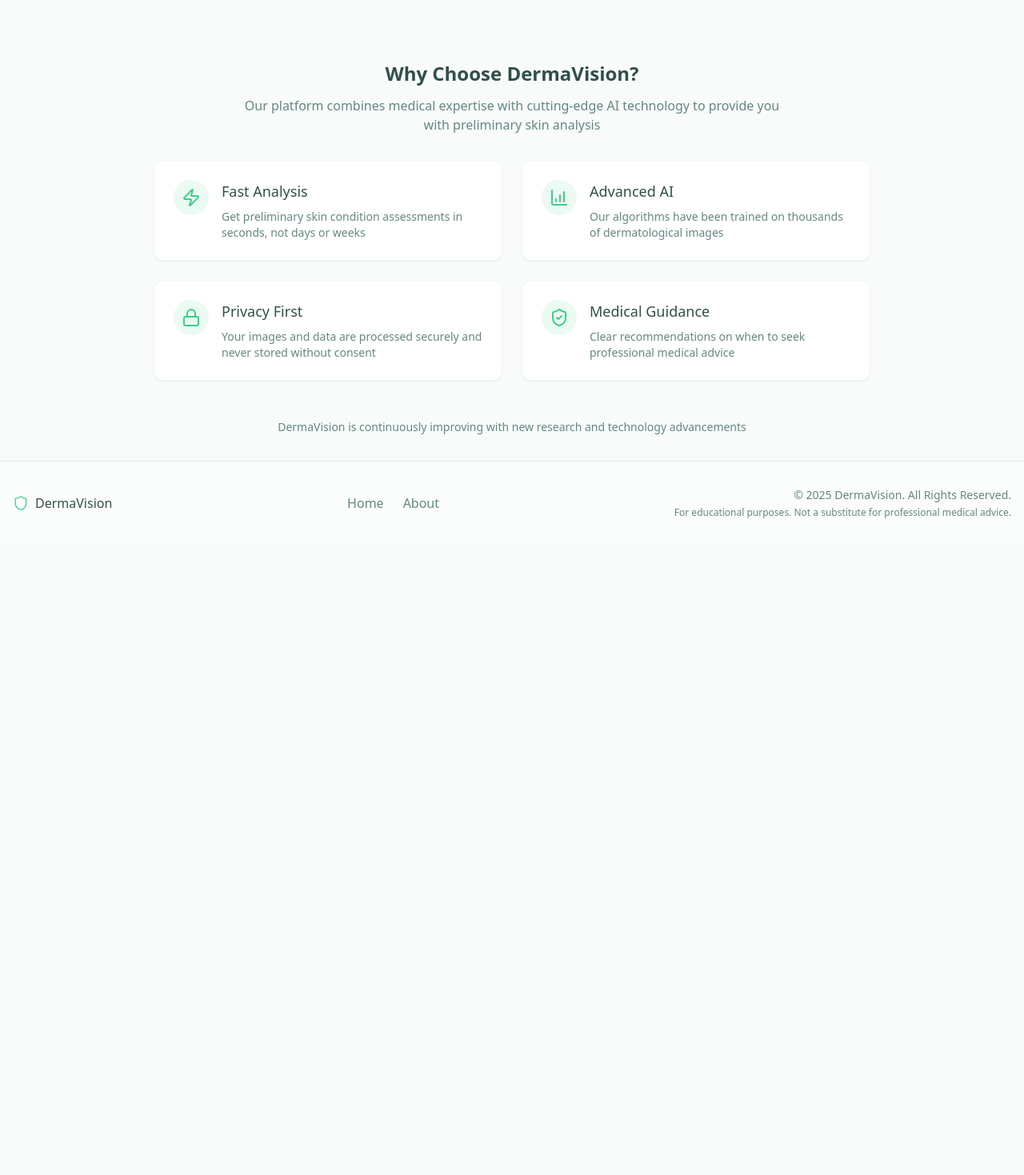
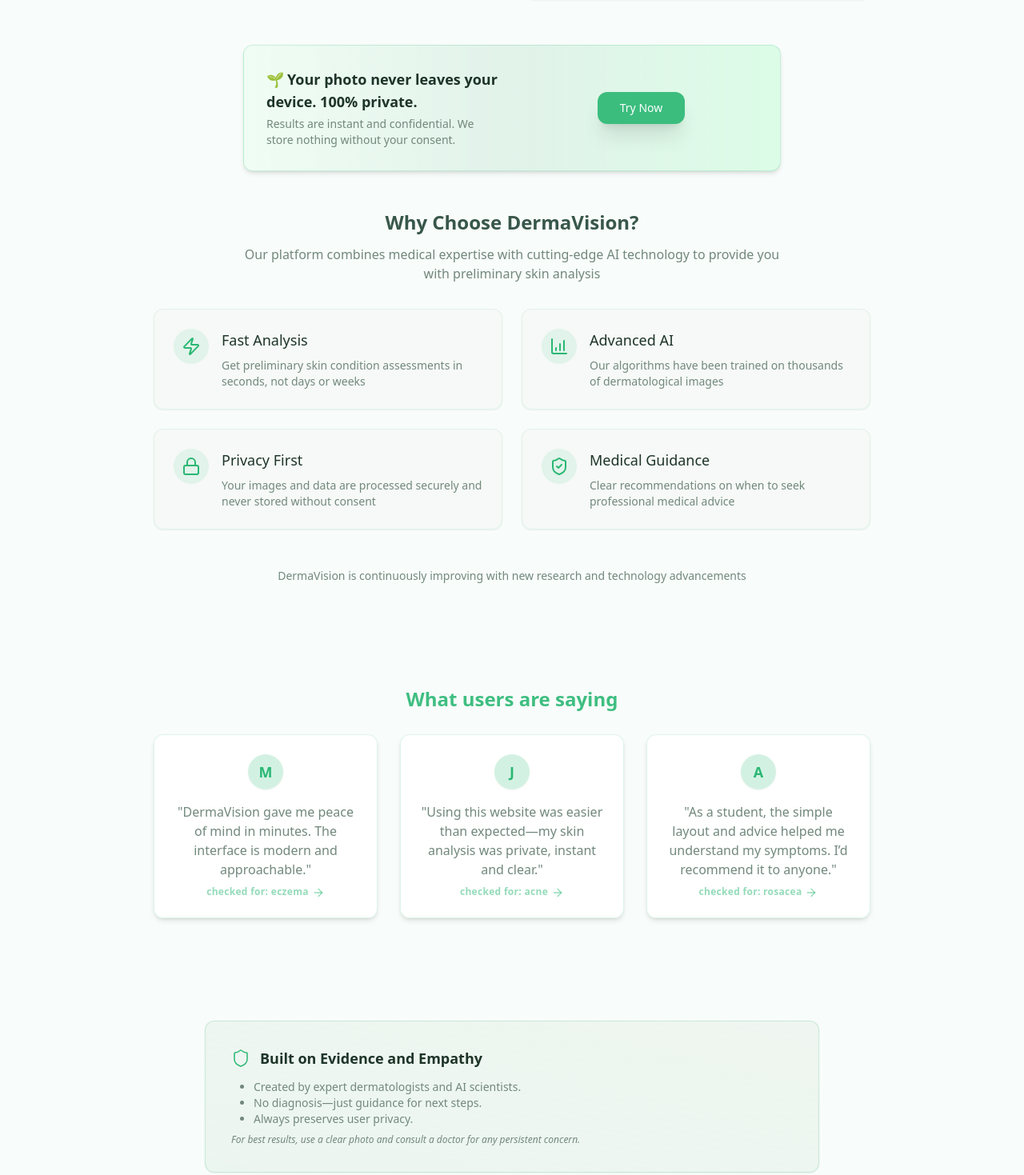
Before and after one commit to dip051030/skin-glow-detect-now, a React (Vite) app: page / in a window 1280 px wide. Shown: the part 701-2170 px from the top of the page at 80% size. Before the commit the page ends 1382 px from the top, so only its background shows below. Built offline with nearby package versions, Linux system fonts and the light colour scheme.

Commit message:
Refactor: Final code changes
Update all files to the final state.

```diff
--- /dev/null
+++ b/src/components/Testimonials.tsx
@@ -0,0 +1,38 @@
+
+import { Card } from "@/components/ui/card";
+import { ArrowRight } from "lucide-react";
+
+const testim = [
+  {
+    name: "Maria G.",
+    text: "DermaVision gave me peace of mind in minutes. The interface is modern and approachable.",
+    disease: "checked for: eczema"
+  },
+  {
+    name: "James L.",
+    text: "Using this website was easier than expected—my skin analysis was private, instant and clear.",
+    disease: "checked for: acne"
+  },
+  {
+    name: "Amira S.",
+    text: "As a student, the simple layout and advice helped me understand my symptoms. I’d recommend it to anyone.",
+    disease: "checked for: rosacea"
+  }
+];
+
+const Testimonials = () => (
+  <section aria-label="Testimonials" className="max-w-4xl mx-auto py-12">
+    <h3 className="text-2xl font-bold mb-7 text-center text-primary/90">What users are saying</h3>
+    <div className="grid sm:grid-cols-2 md:grid-cols-3 gap-7">
+      {testim.map((t, i) => (
+        <Card key={t.name} className="p-6 flex flex-col items-center min-h-[210px] border-primary/15 bg-white/80 shadow-md hover-lift animate-popup" style={{ animationDelay: `${80 + i * 40}ms` }}>
+          <div className="w-11 h-11 flex items-center justify-center rounded-full bg-primary/20 mb-4 text-primary font-bold text-lg uppercase shadow-sm">{t.name[0]}</div>
+          <div className="text-muted-foreground text-md text-center mb-2">"{t.text}"</div>
+          <div className="text-xs text-primary/50 font-semibold lowercase tracking-wide flex items-center gap-1">{t.disease}<ArrowRight className="inline w-4 h-4 -mb-0.5" /></div>
+        </Card>
+      ))}
+    </div>
+  </section>
+);
+
+export default Testimonials;
--- a/src/index.css
+++ b/src/index.css
@@ -1,87 +1,55 @@
-
 @tailwind base;
 @tailwind components;
 @tailwind utilities;
 
 @layer base {
   :root {
-    --background: 160 30% 98%;
-    --foreground: 170 25% 25%;
-
-    --card: 0 0% 100%;
-    --card-foreground: 170 25% 25%;
-
-    --popover: 0 0% 100%;
-    --popover-foreground: 170 25% 25%;
-
-    --primary: 152 60% 52%;
-    --primary-foreground: 152 80% 98%;
-
-    --secondary: 120 40% 85%;
-    --secondary-foreground: 120 40% 30%;
-
-    --muted: 170 20% 96%;
-    --muted-foreground: 170 16% 46%;
-
-    --accent: 152 60% 94%;
-    --accent-foreground: 152 60% 30%;
-
-    --destructive: 0 84.2% 60.2%;
-    --destructive-foreground: 170 40% 98%;
-
-    --border: 170 20% 90%;
-    --input: 170 20% 90%;
-    --ring: 152 60% 52%;
-
+    --background: 151 32% 98%;             /* Soft Mint */
+    --foreground: 157 22% 28%;             /* Muted Olive */
+    --card: 153 18% 97%;
+    --card-foreground: 151 27% 16%;
+    --popover: 155 16% 98%;
+    --popover-foreground: 157 14% 34%;
+    --primary: 151 63% 44%;                /* Healing Green */
+    --primary-foreground: 152 66% 98%;
+    --secondary: 119 32% 87%;              /* Gentle Sage */
+    --secondary-foreground: 120 33% 27%;
+    --muted: 148 24% 92%;                  /* Light Tea */
+    --muted-foreground: 151 9% 49%;
+    --accent: 148 24% 92%;
+    --accent-foreground: 154 80% 32%;
+    --destructive: 6 72% 52%;
+    --destructive-foreground: 151 32% 97%;
+    --border: 151 19% 85%;
+    --input: 151 18% 85%;
+    --ring: 152 52% 49%;
     --radius: 0.75rem;
 
-    --sidebar-background: 160 20% 98%;
-    --sidebar-foreground: 170 20% 26%;
-    --sidebar-primary: 170 20% 10%;
-    --sidebar-primary-foreground: 160 20% 98%;
-    --sidebar-accent: 170 20% 95%;
-    --sidebar-accent-foreground: 170 20% 10%;
-    --sidebar-border: 120 15% 90%;
-    --sidebar-ring: 155 50% 60%;
+    /* Overlay Greens */
+    --overlay-soft: 151 62% 94%;
   }
 
   .dark {
-    --background: 170 25% 10%;
-    --foreground: 160 20% 98%;
-
-    --card: 170 25% 12%;
-    --card-foreground: 160 20% 98%;
-
-    --popover: 170 25% 12%;
-    --popover-foreground: 160 20% 98%;
-
-    --primary: 152 55% 45%;
-    --primary-foreground: 160 20% 98%;
-
-    --secondary: 120 25% 50%;
-    --secondary-foreground: 120 20% 98%;
-
-    --muted: 170 32% 17%;
-    --muted-foreground: 170 20% 65%;
-
-    --accent: 152 40% 20%;
-    --accent-foreground: 152 50% 90%;
-
-    --destructive: 0 62.8% 30.6%;
-    --destructive-foreground: 160 20% 98%;
-
-    --border: 170 32% 17%;
-    --input: 170 32% 17%;
-    --ring: 152 55% 45%;
-
-    --sidebar-background: 170 20% 10%;
-    --sidebar-foreground: 170 20% 95%;
-    --sidebar-primary: 155 35% 48%;
-    --sidebar-primary-foreground: 0 0% 100%;
-    --sidebar-accent: 170 20% 15%;
-    --sidebar-accent-foreground: 170 20% 95%;
-    --sidebar-border: 170 20% 15%;
-    --sidebar-ring: 155 50% 60%;
+    --background: 151 32% 11%;
+    --foreground: 151 22% 96%;
+    --card: 151 23% 16%;
+    --card-foreground: 151 63% 90%;
+    --popover: 151 30% 12%;
+    --popover-foreground: 151 63% 90%;
+    --primary: 151 60% 42%;
+    --primary-foreground: 152 66% 98%;
+    --secondary: 119 22% 33%;
+    --secondary-foreground: 119 50% 90%;
+    --muted: 148 13% 23%;
+    --muted-foreground: 151 9% 69%;
+    --accent: 148 20% 22%;
+    --accent-foreground: 148 40% 88%;
+    --destructive: 6 74% 37%;
+    --destructive-foreground: 151 32% 97%;
+    --border: 151 15% 23%;
+    --input: 151 15% 23%;
+    --ring: 151 50% 39%;
+    --overlay-soft: 151 53% 19%;
   }
 }
 
@@ -91,8 +59,46 @@
   }
 
   body {
-    @apply bg-background text-foreground;
+    @apply bg-background text-foreground font-sans;
   }
+}
+
+/* POP-UP MODALS & CARDS */
+@keyframes popup-fade-in {
+  0% {
+    opacity: 0;
+    transform: scale(0.96) translateY(30px);
+  }
+  80% {
+    opacity: 0.8;
+    transform: scale(1.04) translateY(-3px);
+  }
+  100% {
+    opacity: 1;
+    transform: scale(1) translateY(0);
+  }
+}
+
+.animate-popup {
+  animation: popup-fade-in 0.45s cubic-bezier(0.55, 0, 0.45, 1) forwards;
+}
+
+@keyframes button-bounce {
+  0% { transform: scale(1);}
+  45% { transform: scale(1.09);}
+  80% { transform: scale(0.98);}
+  100% { transform: scale(1);}
+}
+.animate-button-bounce {
+  animation: button-bounce 0.33s cubic-bezier(0.42,0,0.58,1);
+}
+
+@keyframes enter-up {
+  0% { opacity:0; transform: translateY(20px);}
+  100% { opacity:1; transform: translateY(0);}
+}
+.animate-enter-up {
+  animation: enter-up 0.5s 0.09s cubic-bezier(.56,0,.42,1) both;
 }
 
 /* Add animations for toast notifications */
--- a/src/pages/Index.tsx
+++ b/src/pages/Index.tsx
@@ -1,4 +1,3 @@
-
 import { useState } from "react";
 import { Link } from "react-router-dom";
 import { Button } from "@/components/ui/button";
@@ -12,6 +11,7 @@ import { processImage, revokeImagePreview, type DetectionResult as DetectionResu
 import { showNotification } from "@/components/Notification";
 import FeaturesOverview from "@/components/FeaturesOverview";
 import ButtonGroup from "@/components/ButtonGroup";
+import Testimonials from "@/components/Testimonials";
 
 const Index = () => {
   const [selectedImage, setSelectedImage] = useState<File | null>(null);
@@ -84,7 +84,7 @@ const Index = () => {
 
   return (
     <div className="min-h-screen flex flex-col bg-background">
-      <header className="py-6 border-b border-border bg-card/50 shadow-sm">
+      <header className="py-6 md:pb-7 border-b border-border bg-card/50 shadow-sm animate-popup">
         <div className="container mx-auto px-4 flex items-center justify-between">
           <div className="flex items-center gap-3">
             <Shield className="w-8 h-8 text-primary animate-float" strokeWidth={1.5} />
@@ -107,20 +107,20 @@ const Index = () => {
         </div>
       </header>
 
-      <main className="flex-1 py-8 px-4 container mx-auto">
+      <main className="flex-1 py-10 px-4 container mx-auto">
         <div className="max-w-4xl mx-auto">
-          <div className="relative mb-12">
+          <div className="relative mb-12 animate-popup">
             <div className="absolute -z-10 w-72 h-72 bg-primary/10 rounded-full blur-3xl opacity-50 -top-20 -right-20"></div>
-            <h2 className="text-2xl md:text-3xl font-semibold mb-3 text-center animate-fade-in">
+            <h2 className="text-3xl md:text-4xl font-bold mb-4 text-center animate-fade-in">
               {!selectedImage
-                ? "AI-Powered Skin Analysis"
+                ? "Feel Confident About Your Skin Health"
                 : result
                   ? "Detailed Detection Result"
                   : "Analyzing your image..."}
             </h2>
             <p className="text-center text-muted-foreground max-w-xl mx-auto animate-fade-in" style={{ animationDelay: "100ms" }}>
               {!selectedImage
-                ? "Upload a skin image and get instant AI analysis to identify potential skin conditions"
+                ? "Just upload a skin photo and DermaVision’s AI gives you quick, private, research-backed guidance for next steps."
                 : result
                   ? "Review the preliminary assessment of your skin image"
                   : "Our AI is carefully examining your skin image..."}
@@ -128,17 +128,63 @@ const Index = () => {
           </div>
 
           {!selectedImage ? (
-            <div className="grid md:grid-cols-2 gap-8">
-              <div className="animate-fade-in">
+            <>
+              <div className="flex flex-col md:flex-row gap-8 items-stretch animate-popup">
+                <div className="flex-1 animate-enter-up">
                   <ImageUploader onImageSelected={handleImageSelected} />
                 </div>
-              <div className="animate-fade-in" style={{ animationDelay: "200ms" }}>
+                <div className="flex-1 animate-enter-up" style={{ animationDelay: "120ms" }}>
                   <UploadGuide />
                 </div>
               </div>
+              <div className="mt-14 mb-12 animate-popup" style={{ animationDelay: "190ms" }}>
+                <Card className="max-w-2xl mx-auto bg-gradient-to-r from-green-50 via-primary/10 to-green-100 border-primary/20 shadow-md hover-lift">
+                  <div className="flex flex-col md:flex-row items-center p-7 gap-8">
+                    <div className="flex-1 text-center md:text-left">
+                      <h3 className="text-lg font-semibold mb-1">
+                        <span role="img" aria-label="leaf" className="mr-1">🌱</span>
+                        Your photo never leaves your device. 100% private.
+                      </h3>
+                      <p className="text-sm text-muted-foreground">
+                        Results are instant and confidential. We store nothing without your consent.
+                      </p>
+                    </div>
+                    <div className="flex-1 flex flex-col gap-2 items-center justify-center mt-3 md:mt-0">
+                      <Button
+                        className="w-full md:w-auto bg-primary/90 hover:bg-primary text-white px-7 py-3 animate-button-bounce shadow-xl rounded-lg"
+                        onClick={() => {
+                          document.querySelector<HTMLInputElement>("input[type='file']")?.click()
+                        }}
+                      >Try Now</Button>
+                    </div>
+                  </div>
+                </Card>
+              </div>
+              <div className="mt-18 animate-fade-in" style={{ animationDelay: "240ms" }}>
+                <FeaturesOverview />
+              </div>
+              <div className="mt-20 animate-popup" style={{ animationDelay: "320ms" }}>
+                <Testimonials />
+              </div>
+              <div className="mt-20 animate-popup" style={{ animationDelay: "400ms" }}>
+                <Card className="bg-gradient-to-tr from-primary/5 to-secondary/20 border-primary/20 hover-lift max-w-3xl mx-auto">
+                  <div className="p-8">
+                    <div className="flex items-center gap-3 mb-3"><Shield className="w-6 h-6 text-primary" strokeWidth={1.5} /><h3 className="font-semibold text-lg">Built on Evidence and Empathy</h3></div>
+                    <ul className="list-disc ml-7 text-sm text-muted-foreground mb-2">
+                      <li>Created by expert dermatologists and AI scientists.</li>
+                      <li>No diagnosis—just guidance for next steps.</li>
+                      <li>Always preserves user privacy.</li>
+                    </ul>
+                    <p className="text-xs mt-2 text-muted-foreground italic">
+                      For best results, use a clear photo and consult a doctor for any persistent concern.
+                    </p>
+                  </div>
+                </Card>
+              </div>
+            </>
           ) : (
-            <div className="space-y-6">
-              <Tabs value={activeTab} onValueChange={setActiveTab} className="w-full">
+            <div className="space-y-8">
+              <Tabs value={activeTab} onValueChange={setActiveTab} className="w-full animate-popup">
                 <TabsList className="grid w-full max-w-md mx-auto grid-cols-2 mb-6">
                   <TabsTrigger value="upload" className="transition-all duration-300">
                     <Upload className="mr-2 h-4 w-4" />
@@ -151,10 +197,10 @@ const Index = () => {
                 </TabsList>
 
                 <TabsContent value="upload" className="animate-fade-in">
-                  <Card className="p-6 border-primary/20 bg-gradient-to-b from-background to-primary/5 shadow-md">
+                  <Card className="p-6 border-primary/20 bg-gradient-to-b from-background to-primary/5 shadow-md animate-popup">
                     <div className="flex justify-center mb-4">
                       {previewUrl && (
-                        <div className="relative rounded-lg overflow-hidden border-2 border-primary/20 shadow-lg transition-all hover:scale-[1.01] duration-300">
+                        <div className="relative rounded-lg overflow-hidden border-2 border-primary/20 shadow-lg transition-all hover:scale-[1.01] duration-300 animate-popup">
                           <img
                             src={previewUrl}
                             alt="Selected skin"
@@ -163,13 +209,13 @@ const Index = () => {
                         </div>
                       )}
                     </div>
-
+                    <div className="flex justify-center mb-2">
                       <ButtonGroup spacing="normal" align="center">
                         {!isProcessing ? (
                           <>
                             <Button
                               onClick={handleDetection}
-                            className="animate-scale-up bg-primary hover:bg-primary/90 shadow-lg transition-all hover:shadow-xl"
+                              className="bg-primary shadow-md px-7 py-2 rounded-md font-medium text-white hover:bg-primary/90 animate-button-bounce"
                               disabled={!selectedImage}
                             >
                               Analyze Image
@@ -177,19 +223,20 @@ const Index = () => {
                             <Button
                               variant="outline"
                               onClick={handleReset}
-                            className="animate-scale-up border-primary/30 hover:bg-primary/10"
+                              className="border-primary/30 px-6 hover:bg-primary/10 text-primary"
                             >
                               <RefreshCw className="h-4 w-4 mr-2" />
                               Reset
                             </Button>
                           </>
                         ) : (
-                        <Button disabled className="animate-pulse bg-primary/80">
+                          <Button disabled className="bg-primary/80 text-white animate-pulse px-7">
                             <Loader2 className="h-4 w-4 mr-2 animate-spin-slow" />
                             Analyzing...
                           </Button>
                         )}
                       </ButtonGroup>
+                    </div>
                   </Card>
                 </TabsContent>
 
@@ -197,59 +244,51 @@ const Index = () => {
                   {result && (
                     <>
                       <DetectionResult result={result} previewUrl={previewUrl} />
-
+                      <div className="flex justify-center mt-6">
                         <ButtonGroup spacing="normal" align="center">
                           <Button
                             variant="outline"
                             onClick={handleReset}
-                          className="animate-scale-up border-primary/30 hover:bg-primary/10"
+                            className="border-primary/30 px-6 hover:bg-primary/10 text-primary"
                           >
                             <RefreshCw className="h-4 w-4 mr-2" />
                             Try Another Image
                           </Button>
                         </ButtonGroup>
+                      </div>
                     </>
                   )}
                 </TabsContent>
               </Tabs>
             </div>
           )}
-
-          {!selectedImage && (
-            <div className="mt-24 animate-fade-in" style={{ animationDelay: "300ms" }}>
-              <FeaturesOverview />
-            </div>
-          )}
         </div>
       </main>
 
-      <footer className="py-8 border-t border-border bg-card/50">
+      <footer className="py-8 border-t border-border bg-card/70 animate-popup mt-12">
         <div className="container mx-auto px-4">
           <div className="flex flex-col md:flex-row justify-between items-center gap-4">
             <div className="flex items-center gap-2">
               <Shield className="w-5 h-5 text-primary" strokeWidth={1.5} />
               <span className="font-medium">DermaVision</span>
             </div>
-
-            <ButtonGroup align="center" spacing="wide" className="md:hidden">
-              <Link to="/" className="text-muted-foreground hover:text-primary transition-colors">
+            <ButtonGroup align="center" spacing="wide" className="md:hidden mt-3">
+              <Link to="/" className="text-muted-foreground hover:text-primary transition-colors font-medium">
                 Home
               </Link>
-              <Link to="/about" className="text-muted-foreground hover:text-primary transition-colors">
+              <Link to="/about" className="text-muted-foreground hover:text-primary transition-colors font-medium">
                 About
               </Link>
             </ButtonGroup>
-
-            <div className="hidden md:flex gap-6">
-              <Link to="/" className="text-muted-foreground hover:text-primary transition-colors">
+            <div className="hidden md:flex gap-8">
+              <Link to="/" className="text-muted-foreground hover:text-primary font-medium transition-colors">
                 Home
               </Link>
-              <Link to="/about" className="text-muted-foreground hover:text-primary transition-colors">
+              <Link to="/about" className="text-muted-foreground hover:text-primary font-medium transition-colors">
                 About
               </Link>
             </div>
-
-            <p className="text-sm text-muted-foreground text-center md:text-right">
+            <p className="text-sm text-muted-foreground text-center md:text-right mt-4 md:mt-0">
               © {new Date().getFullYear()} DermaVision. All Rights Reserved.
               <span className="block text-xs mt-1">
                 For educational purposes. Not a substitute for professional medical advice.
```
Lines whose indentation alone changed are shown as unchanged.
